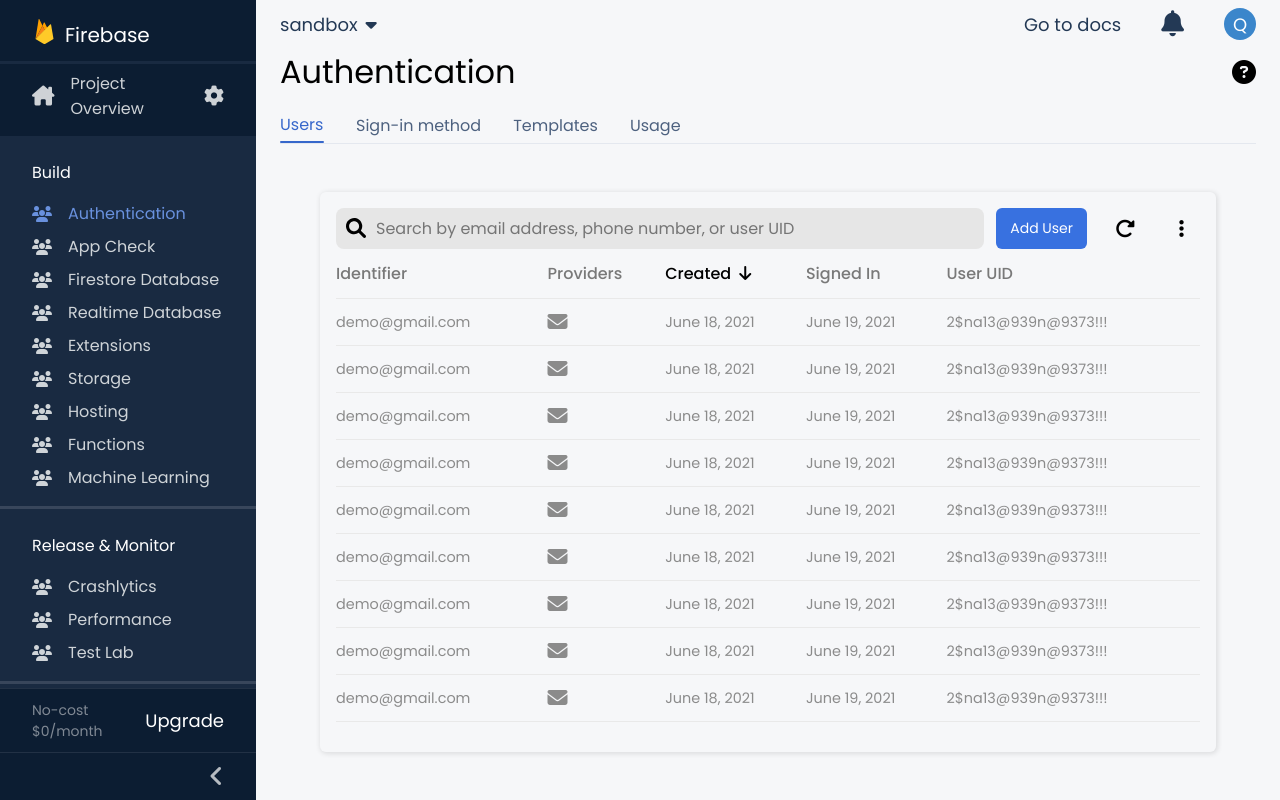
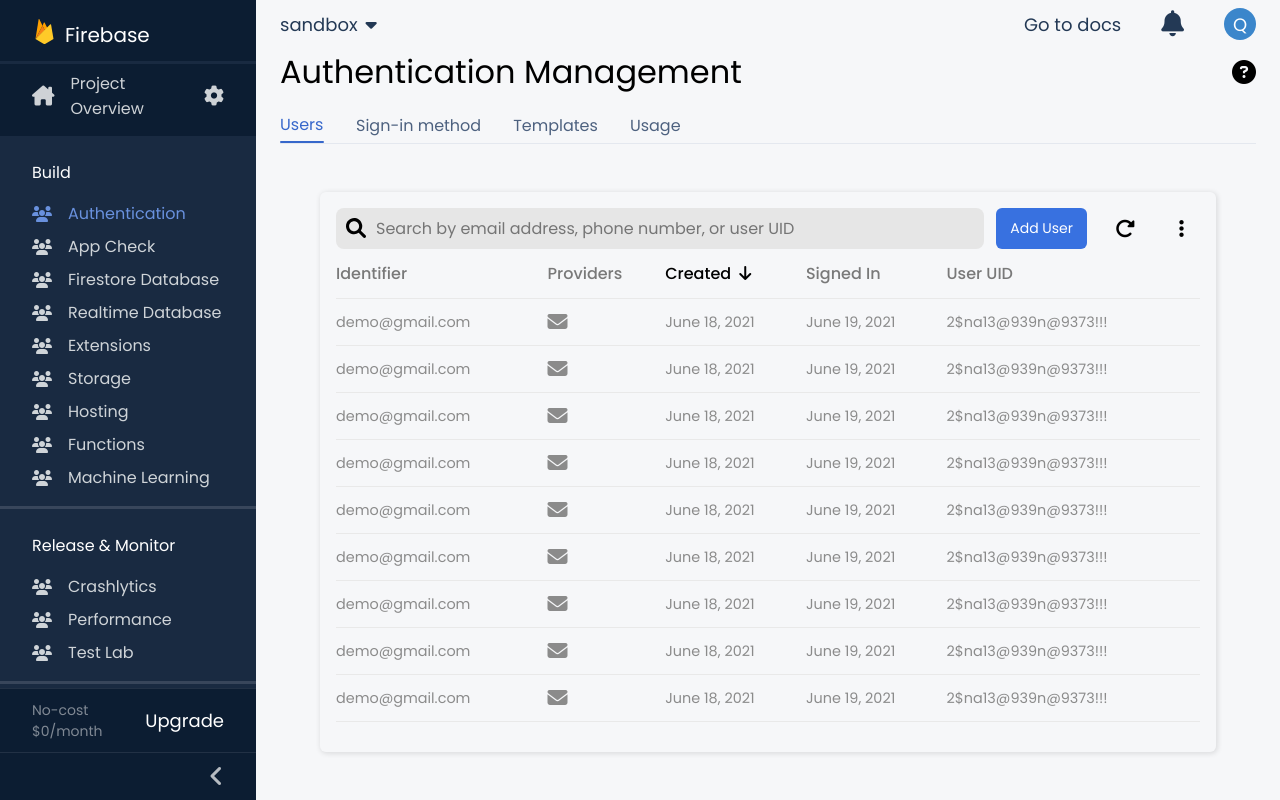
Before and after one commit to rehmanali12/html_css_firebase_clone, a plain HTML site: page index.html in a window 1280 px wide. Drawn offline with Linux system fonts and the light colour scheme.

Commit message:
Update index.html

```diff
--- a/index.html
+++ b/index.html
@@ -148,7 +148,7 @@
                     <button aria-label="User info">Q</button>
                 </div>
                 <div class="titles">
-                    <h1>Authentication</h1>
+                    <h1>Authentication Management</h1>
                     <button aria-label="Questions">
                         <i class="fa-solid fa-circle-question"></i>
                     </button>
```
